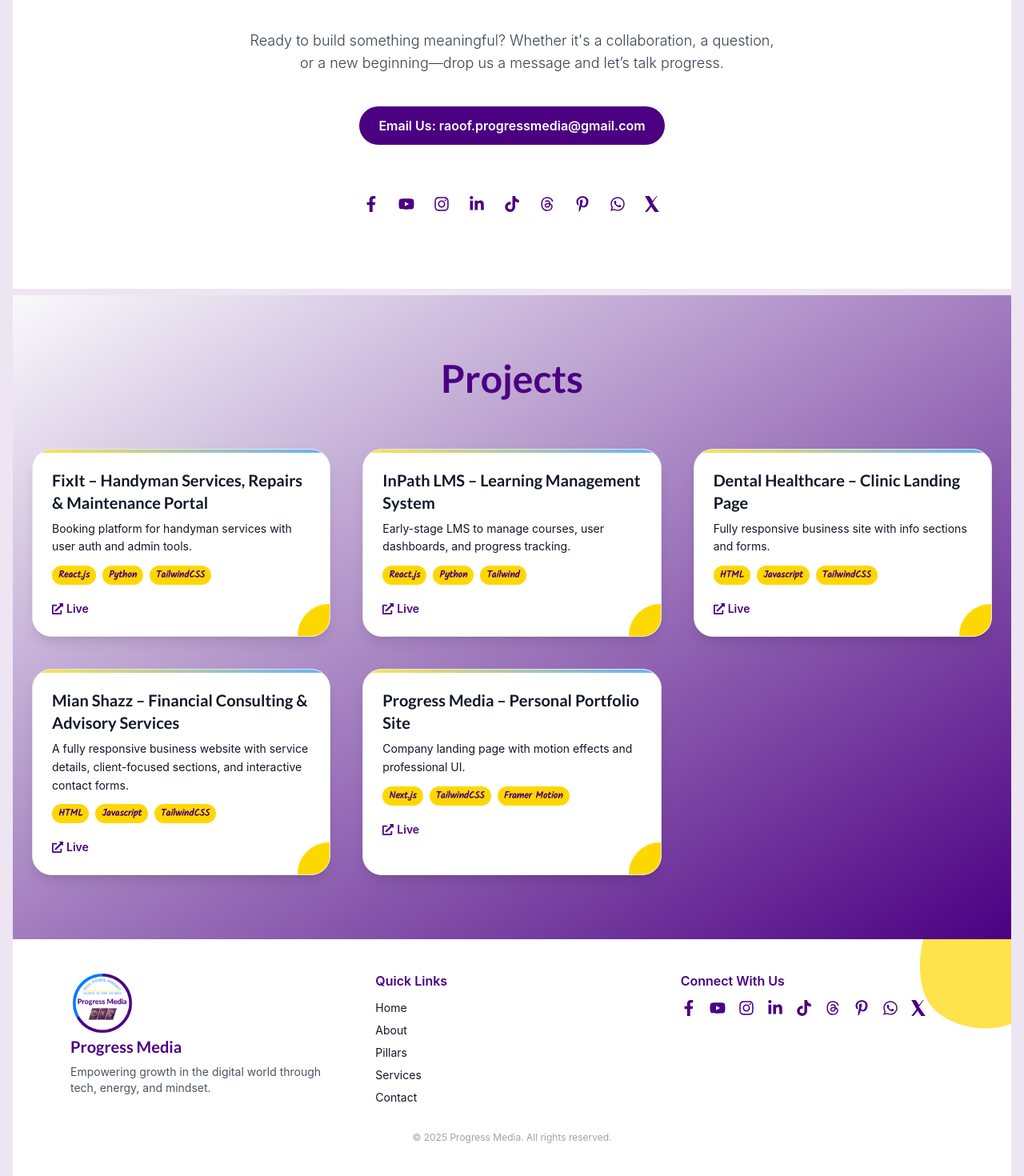
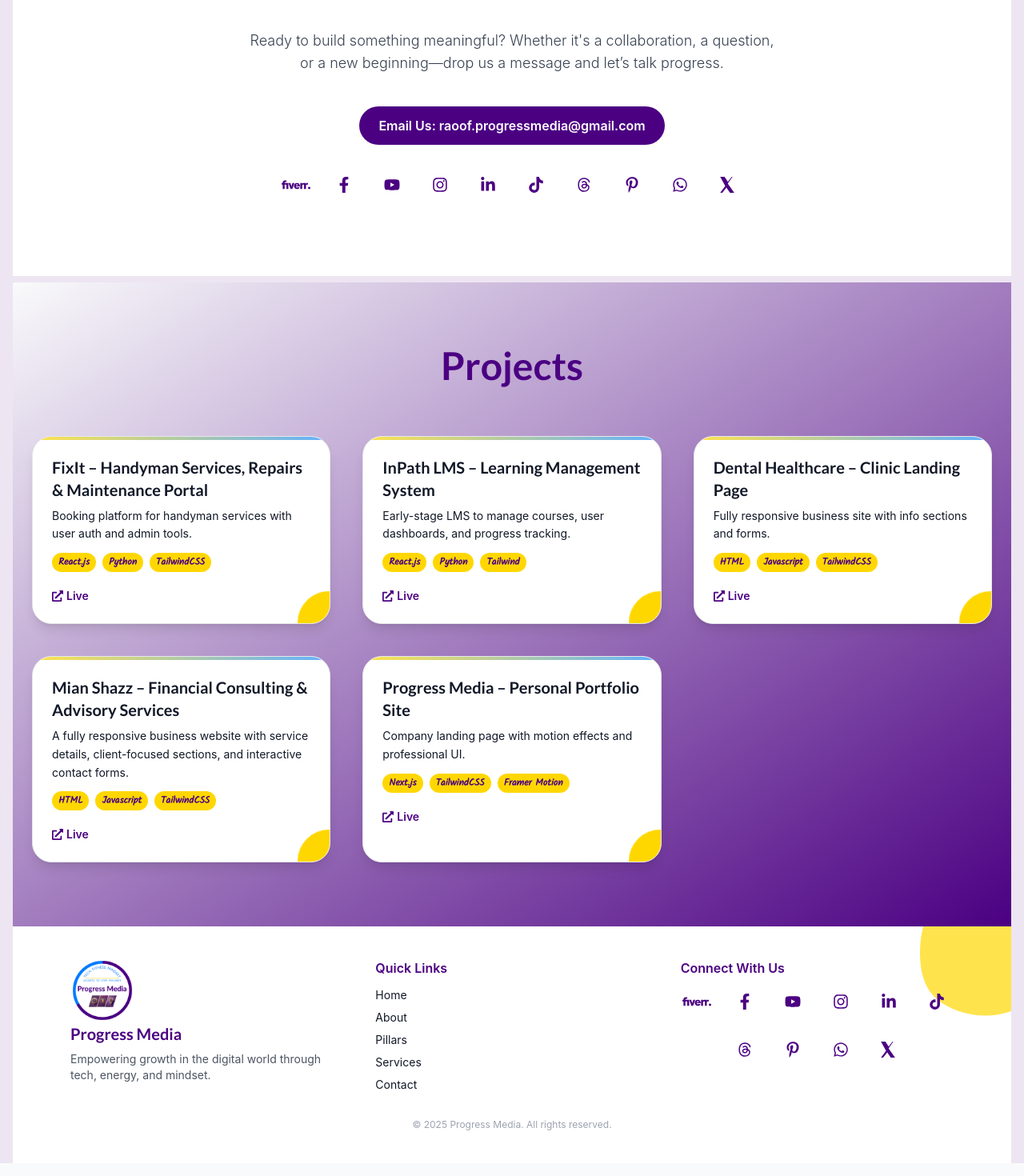
Before and after one commit to raoof-progressmedia/progressMedia, a Next.js app: page / in a window 1280 px wide. Shown: the part 3475-4945 px from the top of the page at 80% size. Built offline with nearby package versions, Linux system fonts and the light colour scheme.

Commit message:
all social links are added

```diff
--- a/src/components/Contact.js
+++ b/src/components/Contact.js
@@ -1,23 +1,9 @@
 import { FaFacebookF, FaYoutube, FaInstagram, FaLinkedinIn, FaTiktok, FaWhatsapp, FaPinterestP } from "react-icons/fa";
 import { RiThreadsFill } from "react-icons/ri";
+import SocialLinks from "./social/social";
 
 export default function Contact() {
-  const XTwitterIcon = () => (
-  <svg width="1em" height="1em" viewBox="0 0 1200 1227" fill="currentColor" xmlns="http://www.w3.org/2000/svg">
-    <path d="M787 0H946L583 521L1080 1227H753L478 829L162 1227H0L390 702L0 0H336L591 385L887 0H787Z" />
-  </svg>
-);
-  const socialLinks = [
-    { icon: <FaFacebookF />, href: "https://www.facebook.com/profile.php?id=61569673919099" },
-    { icon: <FaYoutube />, href: "https://www.youtube.com/channel/UCUO0O2M0P1SS-KLbMDb1S_Q" },
-    { icon: <FaInstagram />, href: "https://www.instagram.com/raufgoher/?hl=en" },
-    { icon: <FaLinkedinIn />, href: "https://www.linkedin.com/in/raoof-goher-b26429358/" },
-    { icon: <FaTiktok />, href: "https://www.tiktok.com/@raoof.progressmedia" },
-    { icon: <RiThreadsFill />, href: "https://www.threads.com/@raufgoher" },
-    { icon: <FaPinterestP />, href: "https://www.pinterest.com/progressmedia123/?actingBusinessId=983192299809048138" },
-    { icon: <FaWhatsapp />, href: "https://wa.me/923426167711" },
-    { icon: <XTwitterIcon />, href: "https://x.com/progressmedia_r" },
-  ];
+
 
   return (
     <section id="contact" className="py-24 px-6 bg-white text-dark my-2">
@@ -39,19 +25,7 @@ export default function Contact() {
 
 
 
-        <div className="flex flex-wrap justify-center gap-6 text-xl text-primary mt-8">
-          {socialLinks.map((item, index) => (
-            <a
-              key={index}
-              href={item.href}
-              target="_blank"
-              rel="noopener noreferrer"
-              className="hover:text-accent transition"
-            >
-              {item.icon}
-            </a>
-          ))}
-        </div>
+        <SocialLinks/>
       </div>
     </section>
   );
--- a/src/components/Footer.js
+++ b/src/components/Footer.js
@@ -1,23 +1,7 @@
-import { FaFacebookF, FaYoutube, FaInstagram, FaLinkedinIn, FaTiktok,FaWhatsapp, FaPinterestP } from "react-icons/fa";
-import { RiThreadsFill } from "react-icons/ri";
+import SocialLinks from "./social/social";
+
 
 export default function Footer() {
-    const XTwitterIcon = () => (
-  <svg width="1em" height="1em" viewBox="0 0 1200 1227" fill="currentColor" xmlns="http://www.w3.org/2000/svg">
-    <path d="M787 0H946L583 521L1080 1227H753L478 829L162 1227H0L390 702L0 0H336L591 385L887 0H787Z" />
-  </svg>
-);
-    const socialLinks = [
-    { icon: <FaFacebookF />, href: "https://www.facebook.com/profile.php?id=61569673919099" },
-    { icon: <FaYoutube />, href: "https://www.youtube.com/channel/UCUO0O2M0P1SS-KLbMDb1S_Q" },
-    { icon: <FaInstagram />, href: "https://www.instagram.com/raufgoher/?hl=en" },
-    { icon: <FaLinkedinIn />, href: "https://www.linkedin.com/in/raoof-goher-b26429358/" },
-    { icon: <FaTiktok />, href: "https://www.tiktok.com/@raoof.progressmedia" },
-    { icon: <RiThreadsFill />, href: "https://www.threads.com/@raufgoher" },
-    { icon: <FaPinterestP />, href: "https://www.pinterest.com/progressmedia123/?actingBusinessId=983192299809048138" },
-    { icon: <FaWhatsapp />, href: "https://wa.me/923426167711" },
-    { icon: <XTwitterIcon />, href: "https://x.com/progressmedia_r" },
-  ];
 
     const navLinks = [
         { label: "Home", href: "/" },
@@ -70,19 +54,7 @@ export default function Footer() {
                 <div>
 
                     <h5 className="font-semibold mb-3 text-primary">Connect With Us</h5>
-                    <div className="flex flex-wrap gap-4 text-xl text-primary">
-                        {socialLinks.map((social, idx) => (
-                            <a
-                                key={idx}
-                                href={social.href}
-                                target="_blank"
-                                rel="noopener noreferrer"
-                                className="hover:text-accent transition"
-                            >
-                                {social.icon}
-                            </a>
-                        ))}
-                    </div>
+                   <SocialLinks/>
 
                 </div>
             </div>
--- a/src/components/Navbar.js
+++ b/src/components/Navbar.js
@@ -5,15 +5,12 @@ import { FaFacebookF, FaYoutube, FaInstagram, FaLinkedinIn, FaTiktok, FaWhatsapp
 import { RiThreadsFill } from "react-icons/ri";
 import Image from "next/image";
 import Link from "next/link";
+import SocialLinks from "./social/social";
 
 export default function Navbar() {
   const [isOpen, setIsOpen] = useState(false);
 
-const XTwitterIcon = () => (
-  <svg width="1em" height="1em" viewBox="0 0 1200 1227" fill="currentColor" xmlns="http://www.w3.org/2000/svg">
-    <path d="M787 0H946L583 521L1080 1227H753L478 829L162 1227H0L390 702L0 0H336L591 385L887 0H787Z" />
-  </svg>
-);
+
   const navItems = [
     { label: "Home", href: "/" },
     { label: "Elements", href: "#pillars" },
@@ -22,17 +19,7 @@ const XTwitterIcon = () => (
     { label: "Contact", href: "#contact" },
   ];
 
-  const socialLinks = [
-    { icon: <FaFacebookF />, href: "https://www.facebook.com/profile.php?id=61569673919099" },
-    { icon: <FaYoutube />, href: "https://www.youtube.com/channel/UCUO0O2M0P1SS-KLbMDb1S_Q" },
-    { icon: <FaInstagram />, href: "https://www.instagram.com/raufgoher/?hl=en" },
-    { icon: <FaLinkedinIn />, href: "https://www.linkedin.com/in/raoof-goher-b26429358/" },
-    { icon: <FaTiktok />, href: "https://www.tiktok.com/@raoof.progressmedia" },
-    { icon: <RiThreadsFill />, href: "https://www.threads.com/@raufgoher" },
-    { icon: <FaPinterestP />, href: "https://www.pinterest.com/progressmedia123/?actingBusinessId=983192299809048138" },
-    { icon: <FaWhatsapp />, href: "https://wa.me/923426167711" },
-    { icon: <XTwitterIcon />, href: "https://x.com/progressmedia_r" },
-  ];
+
 
   return (
     <header className="w-full bg-white shadow-md fixed top-0 left-0 z-50">
@@ -110,14 +97,7 @@ const XTwitterIcon = () => (
                 {item.label}
               </Link>
             ))}
-
-            <div className="flex justify-center gap-5 mt-6 text-xl text-primary">
-              {socialLinks.map((item, i) => (
-                <a key={i} href={item.href} target="_blank" rel="noopener noreferrer" className="hover:text-secondary transition">
-                  {item.icon}
-                </a>
-              ))}
-            </div>
+<SocialLinks/>
           </motion.nav>
         )}
       </AnimatePresence>
--- /dev/null
+++ b/src/components/social/social.js
@@ -0,0 +1,72 @@
+"use client";
+
+import React from "react";
+import {
+  FaFacebookF,
+  FaYoutube,
+  FaInstagram,
+  FaLinkedinIn,
+  FaTiktok,
+  FaWhatsapp,
+  FaPinterestP,
+} from "react-icons/fa";
+import { RiThreadsFill } from "react-icons/ri";
+import { SiFiverr } from "react-icons/si";
+
+
+const XTwitterIcon = () => (
+  <svg
+    width="1em"
+    height="1em"
+    viewBox="0 0 1200 1227"
+    fill="currentColor"
+    xmlns="http://www.w3.org/2000/svg"
+  >
+    <path d="M787 0H946L583 521L1080 1227H753L478 829L162 1227H0L390 702L0 0H336L591 385L887 0H787Z" />
+  </svg>
+);
+
+const socialLinks = [
+  { icon: <SiFiverr className="w-full h-full" />, href: "https://www.fiverr.com/s/pd2Qemp", label: "Fiverr" },
+  { icon: <FaFacebookF />, href: "https://www.facebook.com/profile.php?id=61569673919099", label: "Facebook" },
+  { icon: <FaYoutube />, href: "https://www.youtube.com/channel/UCUO0O2M0P1SS-KLbMDb1S_Q", label: "YouTube" },
+  { icon: <FaInstagram />, href: "https://www.instagram.com/raufgoher/?hl=en", label: "Instagram" },
+  { icon: <FaLinkedinIn />, href: "https://www.linkedin.com/in/raoof-goher-b26429358/", label: "LinkedIn" },
+  { icon: <FaTiktok />, href: "https://www.tiktok.com/@raoof.progressmedia", label: "TikTok" },
+  { icon: <RiThreadsFill />, href: "https://www.threads.com/@raufgoher", label: "Threads" },
+  { icon: <FaPinterestP />, href: "https://www.pinterest.com/progressmedia123/?actingBusinessId=983192299809048138", label: "Pinterest" },
+  { icon: <FaWhatsapp />, href: "https://wa.me/923426167711", label: "WhatsApp" },
+  { icon: <XTwitterIcon />, href: "https://x.com/progressmedia_r", label: "X (Twitter)" },
+];
+
+const SocialLinks = () => {
+  return (
+    <div className="flex flex-wrap justify-center gap-6 text-xl text-primary">
+      {socialLinks.map((social, idx) => (
+        <div key={idx} className="relative group flex flex-col items-center">
+          {/* Tooltip (only on sm and above) */}
+          <span className="hidden sm:block absolute bottom-full left-1/2 -translate-x-1/2 mb-2 px-3 py-1 rounded-lg text-sm text-white bg-primary opacity-0 group-hover:opacity-100 scale-95 group-hover:scale-100 transition-all duration-300 z-10 shadow-md pointer-events-none">
+            {social.label}
+          </span>
+
+          {/* Icon with bounce on hover */}
+          <a
+            href={social.href}
+            target="_blank"
+            rel="noopener noreferrer"
+            className=" flex items-center justify-center w-[1.8em] h-[1.8em] hover:text-accent hover:animate-bounce transition duration-300"
+          >
+            {social.icon}
+          </a>
+
+          {/* Always visible label on mobile */}
+          <span className=" block sm:hidden text-xs mt-1 text-primary text-center">
+            {social.label}
+          </span>
+        </div>
+      ))}
+    </div>
+  );
+};
+
+export default SocialLinks;
```
Also changed, not shown: src/components/social/data.js (added).
